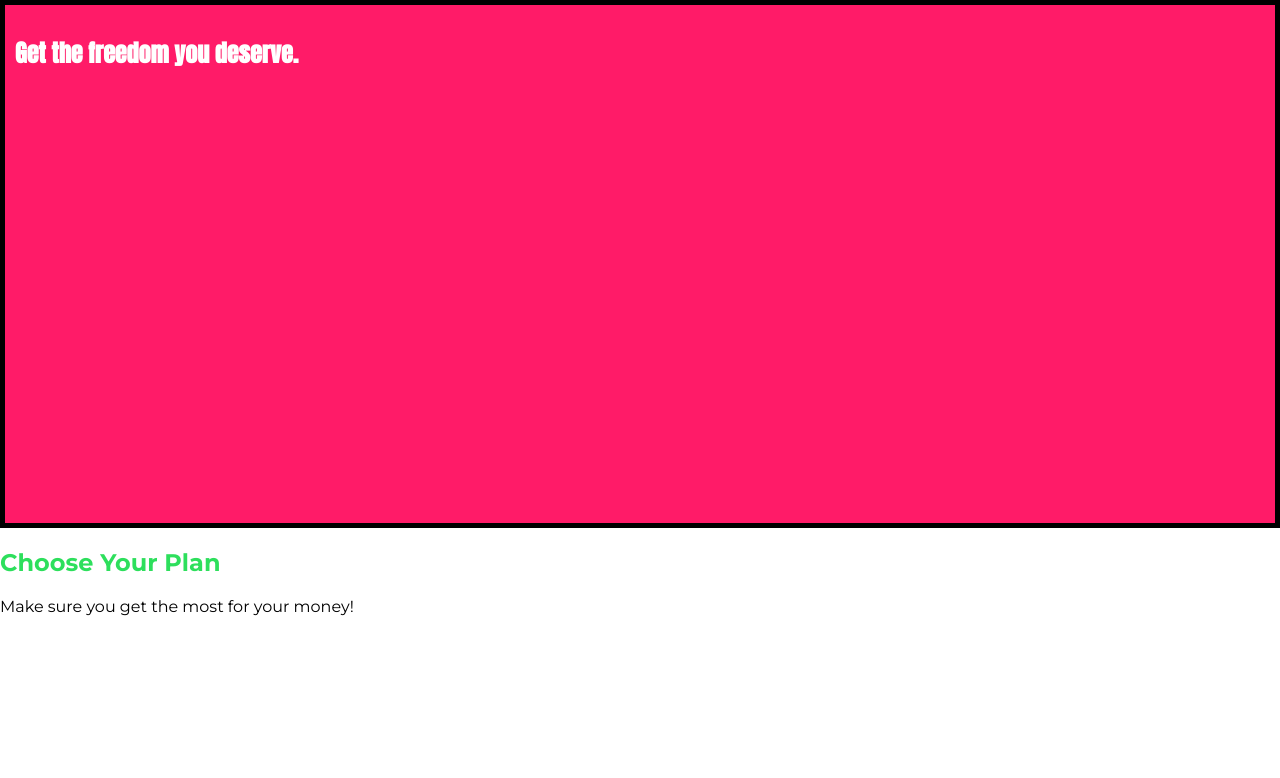
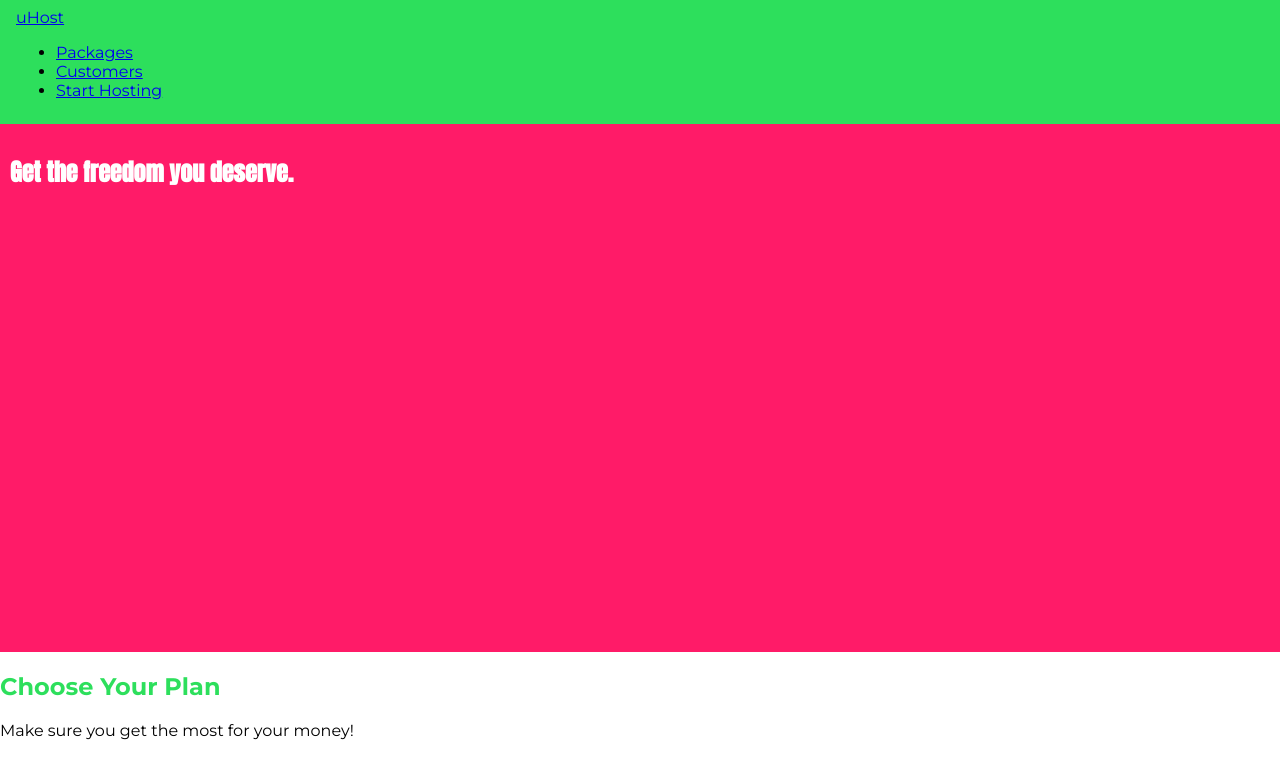
Before and after one commit to Brettkgamble/learn_css, a plain HTML site: page Projects/Section3/index.html in a window 1280 px wide. Drawn offline with Linux system fonts and the light colour scheme.

Commit message:
0004 Header / Navigation

```diff
--- a/Projects/Section3/index.html
+++ b/Projects/Section3/index.html
@@ -12,6 +12,26 @@
 </head>
 
 <body>
+    <header class="main-header">
+        <div>
+            <a href="index.html">
+                uHost
+            </a>
+        </div>
+        <nav>
+            <ul>
+                <li>
+                    <a href="packages/index.html">Packages</a>
+                </li>
+                <li>
+                    <a href="customers/index.html">Customers</a>
+                </li>
+                <li>
+                    <a href="start-hosting/index.html">Start Hosting</a>
+                </li>
+            </ul>
+        </nav>
+    </header>
     <main>
         <section id="product-overview">
             <h1>Get the freedom you deserve.</h1>
--- a/Projects/Section3/main.css
+++ b/Projects/Section3/main.css
@@ -12,8 +12,6 @@ body {
     width: 100%;
     height: 528px;
     padding: 10px;
-    border: 5px solid black;
-    /*margin: 5px;*/
 }
 
 .section-title {
@@ -25,6 +23,8 @@ body {
     font-family: 'Anton', sans-serif;
 }
 
-/* h1 {
-    font-family: sans-serif;
-} */
+.main-header {
+    width: 100%;
+    background: #2ddf5c;
+    padding: 8px 16px;
+}
```
